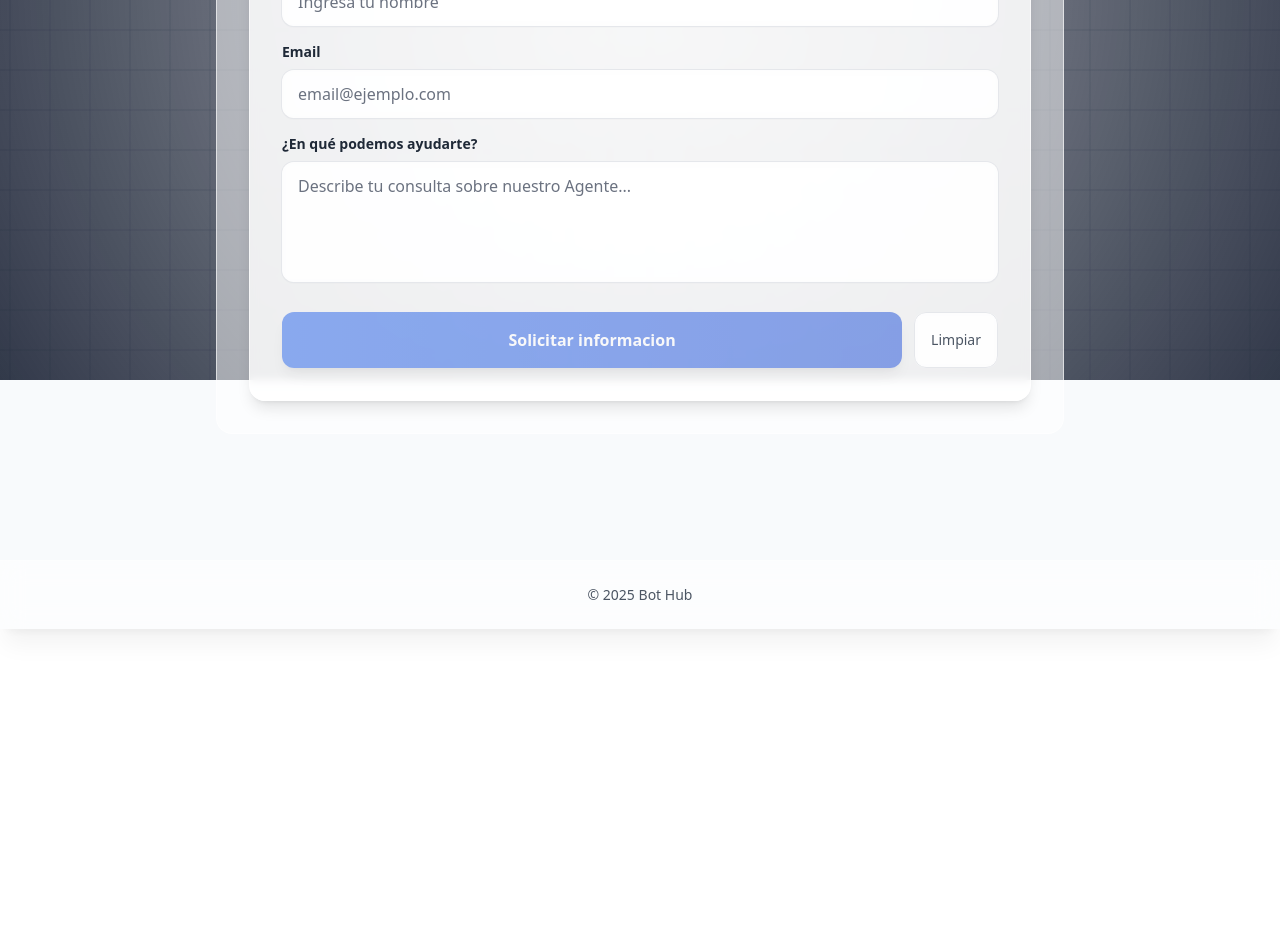
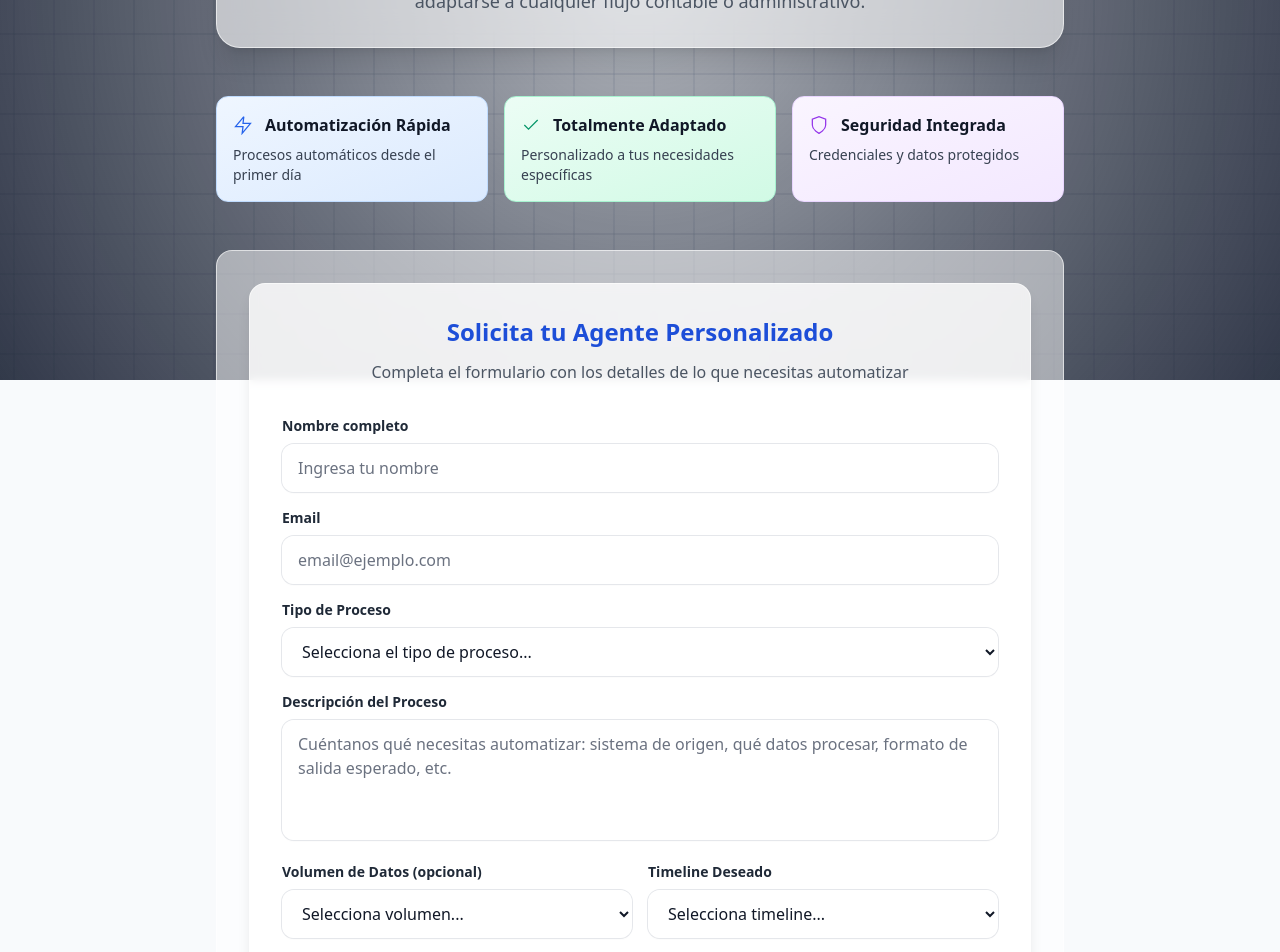
Before and after one commit to gonzalo-lopez834/bot-hub, a React (Vite) app: page /contact in a window 1280 px wide. Shown: the part 420-1372 px from the top of the page. Before the commit the page ends 1049 px from the top, so only its background shows below. Built offline with nearby package versions, Linux system fonts and the light colour scheme.

Commit message:
feat: Enhance Contact and FormsDetail components with custom bot request features; add new icons and validation for additional fields

```diff
--- a/src/components/Contact.jsx
+++ b/src/components/Contact.jsx
@@ -1,15 +1,52 @@
 import Container from './Container.jsx'
 import FormsDetail from './FormsDetail.jsx'
+import Icon from './Icon.jsx'
 
 export default function Contact() {
   return (
     <Container>
       <div className="min-h-screen p-6 max-w-4xl mx-auto">
-        <div className="text-center mb-8">
+        {/* Header Section */}
+        <div className="text-center mb-12 bg-white/60 backdrop-blur-lg rounded-3xl p-8 border border-white/60 shadow-xl">
+          <div className="inline-block p-4 bg-blue-100 rounded-2xl mb-4">
+            <Icon name="robot" className="w-10 h-10 text-blue-600" />
+          </div>
+          <h1 className="text-4xl font-bold text-gray-900 mb-3">
+            Solicita tu Agente Personalizado
+          </h1>
+          <p className="text-lg text-gray-600 max-w-2xl mx-auto">
+            ¿Necesitas automatizar un proceso específico? Cuéntanos sobre tu bot ideal y nosotros nos encargamos de crearlo. Nuestros agentes están diseñados para adaptarse a cualquier flujo contable o administrativo.
+          </p>
         </div>
 
+        {/* Features Preview */}
+        <div className="grid grid-cols-1 sm:grid-cols-3 gap-4 mb-12">
+          <div className="bg-gradient-to-br from-blue-50 to-blue-100 rounded-xl p-4 border border-blue-200">
+            <div className="flex items-center gap-3 mb-2">
+              <Icon name="lightning" className="w-5 h-5 text-blue-600" />
+              <h3 className="font-semibold text-gray-900">Automatización Rápida</h3>
+            </div>
+            <p className="text-sm text-gray-700">Procesos automáticos desde el primer día</p>
+          </div>
+          <div className="bg-gradient-to-br from-emerald-50 to-emerald-100 rounded-xl p-4 border border-emerald-200">
+            <div className="flex items-center gap-3 mb-2">
+              <Icon name="check" className="w-5 h-5 text-emerald-600" />
+              <h3 className="font-semibold text-gray-900">Totalmente Adaptado</h3>
+            </div>
+            <p className="text-sm text-gray-700">Personalizado a tus necesidades específicas</p>
+          </div>
+          <div className="bg-gradient-to-br from-purple-50 to-purple-100 rounded-xl p-4 border border-purple-200">
+            <div className="flex items-center gap-3 mb-2">
+              <Icon name="shield" className="w-5 h-5 text-purple-600" />
+              <h3 className="font-semibold text-gray-900">Seguridad Integrada</h3>
+            </div>
+            <p className="text-sm text-gray-700">Credenciales y datos protegidos</p>
+          </div>
+        </div>
+
+        {/* Form Section */}
         <div className="bg-white/50 rounded-2xl p-8 border border-white/60">
-          <FormsDetail service={null} className="mt-0" />
+          <FormsDetail service={null} isCustomBot={true} className="mt-0" />
         </div>
       </div>
     </Container>
--- a/src/components/FormsDetail.jsx
+++ b/src/components/FormsDetail.jsx
@@ -2,7 +2,7 @@ import { useEffect, useRef } from 'react'
 import { useContactForm } from '../hooks/useContactForm'
 import { getColorSchemeForService } from '../utils/colorSchemes'
 
-export default function FormsDetail({ service, colorScheme = null, className = 'mt-8' }) {
+export default function FormsDetail({ service, colorScheme = null, className = 'mt-8', isCustomBot = false }) {
   const alertRef = useRef(null)
 
   // Usar el colorScheme proporcionado o generar uno basado en el service ID
@@ -19,7 +19,7 @@ export default function FormsDetail({ service, colorScheme = null, className = '
     submit,
     reset,
     setValues,
-  } = useContactForm({ serviceId: service?.id || '' })
+  } = useContactForm({ serviceId: service?.id || '', isCustomBot })
 
   // Sync serviceId when the selected service changes
   useEffect(() => {
@@ -68,11 +68,12 @@ export default function FormsDetail({ service, colorScheme = null, className = '
     <section className={rootClass} aria-labelledby="contact-title">
       <div className="text-center mb-8">
         <h2 id="contact-title" className={`text-2xl font-bold ${activeColorScheme.title} mb-3`}>
-          Realiza una consulta sobre nuestro Agente
+          {isCustomBot ? 'Solicita tu Agente Personalizado' : 'Realiza una consulta sobre nuestro Agente'}
         </h2>
         <p className="text-gray-600 mb-6">
-          Completa el formulario para recibir más detalles sobre{' '}
-          <span className="font-semibold text-gray-800">{service?.title}</span>
+          {isCustomBot
+            ? 'Completa el formulario con los detalles de lo que necesitas automatizar'
+            : `Completa el formulario para recibir más detalles sobre ${service?.title || 'nuestros servicios'}`}
         </p>
       </div>
 
@@ -161,6 +162,115 @@ export default function FormsDetail({ service, colorScheme = null, className = '
           )}
         </div>
 
+        {isCustomBot && (
+          <>
+            <div>
+              <label htmlFor="processType" className="block text-sm font-semibold text-gray-800 mb-2">
+                Tipo de Proceso
+              </label>
+              <select
+                id="processType"
+                name="processType"
+                className={`w-full rounded-xl border-0 bg-white/70 backdrop-blur-sm px-4 py-3 text-gray-900 shadow-sm ring-1 ring-gray-200 focus:ring-2 ${inputFocusClass} focus:bg-white/90 transition-all duration-200`}
+                value={values.processType}
+                onChange={onChange}
+                onBlur={onBlur}
+                aria-invalid={Boolean(errors.processType)}
+                aria-describedby={errors.processType ? 'processType-err' : undefined}
+              >
+                <option value="">Selecciona el tipo de proceso...</option>
+                <option value="afip">Trámites AFIP</option>
+                <option value="onvio">Gestión Onvio</option>
+                <option value="nomina">Nómina y Sueldos</option>
+                <option value="facturas">Lectura/Gestión de Facturas</option>
+                <option value="reportes">Reportes y Consolidación</option>
+                <option value="otro">Otro</option>
+              </select>
+              {errors.processType && (
+                <p id="processType-err" className="mt-2 text-sm text-red-600 flex items-center gap-1">
+                  <span className="text-red-500">⚠</span>
+                  {errors.processType}
+                </p>
+              )}
+            </div>
+
+            <div>
+              <label htmlFor="processDescription" className="block text-sm font-semibold text-gray-800 mb-2">
+                Descripción del Proceso
+              </label>
+              <textarea
+                id="processDescription"
+                name="processDescription"
+                rows={4}
+                placeholder="Cuéntanos qué necesitas automatizar: sistema de origen, qué datos procesar, formato de salida esperado, etc."
+                className={`w-full rounded-xl border-0 bg-white/70 backdrop-blur-sm px-4 py-3 text-gray-900 placeholder-gray-500 shadow-sm ring-1 ring-gray-200 focus:ring-2 ${inputFocusClass} focus:bg-white/90 transition-all duration-200 resize-none`}
+                value={values.processDescription}
+                onChange={onChange}
+                onBlur={onBlur}
+                aria-invalid={Boolean(errors.processDescription)}
+                aria-describedby={errors.processDescription ? 'processDescription-err' : undefined}
+              />
+              {errors.processDescription && (
+                <p id="processDescription-err" className="mt-2 text-sm text-red-600 flex items-center gap-1">
+                  <span className="text-red-500">⚠</span>
+                  {errors.processDescription}
+                </p>
+              )}
+            </div>
+
+            <div className="grid grid-cols-1 sm:grid-cols-2 gap-4">
+              <div>
+                <label htmlFor="dataVolume" className="block text-sm font-semibold text-gray-800 mb-2">
+                  Volumen de Datos (opcional)
+                </label>
+                <select
+                  id="dataVolume"
+                  name="dataVolume"
+                  className={`w-full rounded-xl border-0 bg-white/70 backdrop-blur-sm px-4 py-3 text-gray-900 shadow-sm ring-1 ring-gray-200 focus:ring-2 ${inputFocusClass} focus:bg-white/90 transition-all duration-200`}
+                  value={values.dataVolume}
+                  onChange={onChange}
+                  onBlur={onBlur}
+                >
+                  <option value="">Selecciona volumen...</option>
+                  <option value="bajo">Bajo (&lt; 100 registros)</option>
+                  <option value="medio">Medio (100 - 1000 registros)</option>
+                  <option value="alto">Alto (1000 - 10000 registros)</option>
+                  <option value="muy-alto">Muy Alto (&gt; 10000 registros)</option>
+                </select>
+              </div>
+
+              <div>
+                <label htmlFor="timeline" className="block text-sm font-semibold text-gray-800 mb-2">
+                  Timeline Deseado
+                </label>
+                <select
+                  id="timeline"
+                  name="timeline"
+                  className={`w-full rounded-xl border-0 bg-white/70 backdrop-blur-sm px-4 py-3 text-gray-900 shadow-sm ring-1 ring-gray-200 focus:ring-2 ${inputFocusClass} focus:bg-white/90 transition-all duration-200`}
+                  value={values.timeline}
+                  onChange={onChange}
+                  onBlur={onBlur}
+                  aria-invalid={Boolean(errors.timeline)}
+                  aria-describedby={errors.timeline ? 'timeline-err' : undefined}
+                >
+                  <option value="">Selecciona timeline...</option>
+                  <option value="urgente">Urgente (1-2 semanas)</option>
+                  <option value="corto">Corto Plazo (2-4 semanas)</option>
+                  <option value="medio">Medio Plazo (1-2 meses)</option>
+                  <option value="flexible">Flexible</option>
+                </select>
+                {errors.timeline && (
+                  <p id="timeline-err" className="mt-2 text-sm text-red-600 flex items-center gap-1">
+                    <span className="text-red-500">⚠</span>
+                    {errors.timeline}
+                  </p>
+                )}
+              </div>
+            </div>
+          </>
+        )}
+
+        {!isCustomBot && (
           <div>
             <label htmlFor="message" className="block text-sm font-semibold text-gray-800 mb-2">
               ¿En qué podemos ayudarte?
@@ -184,6 +294,7 @@ export default function FormsDetail({ service, colorScheme = null, className = '
               </p>
             )}
           </div>
+        )}
 
         <div className="flex flex-col sm:flex-row gap-3 pt-2">
           <button
@@ -200,7 +311,7 @@ export default function FormsDetail({ service, colorScheme = null, className = '
                 Enviando...
               </span>
             ) : (
-              'Solicitar informacion'
+              isCustomBot ? 'Solicitar Propuesta' : 'Solicitar Información'
             )}
           </button>
 
--- a/src/components/Icon.jsx
+++ b/src/components/Icon.jsx
@@ -169,6 +169,21 @@ export default function Icon({ name = 'default', className = 'w-6 h-6' }) {
         <path strokeWidth="1.5" d="M22 19a2 2 0 0 1-2 2H4a2 2 0 0 1-2-2V5a2 2 0 0 1 2-2h5l2 3h9a2 2 0 0 1 2 2z" />
       </svg>
     ),
+    robot: (
+      <svg viewBox="0 0 24 24" fill="none" stroke="currentColor" className={className} aria-hidden="true">
+        <rect x="3" y="4" width="18" height="16" rx="2" ry="2" strokeWidth="1.5" />
+        <rect x="8" y="10" width="2" height="2" rx="0.5" strokeWidth="1.5" fill="currentColor" />
+        <rect x="14" y="10" width="2" height="2" rx="0.5" strokeWidth="1.5" fill="currentColor" />
+        <path strokeWidth="1.5" d="M10 14h4" />
+        <line x1="1" y1="12" x2="3" y2="12" strokeWidth="1.5" />
+        <line x1="21" y1="12" x2="23" y2="12" strokeWidth="1.5" />
+      </svg>
+    ),
+    lightning: (
+      <svg viewBox="0 0 24 24" fill="none" stroke="currentColor" className={className} aria-hidden="true">
+        <polyline points="13 2 3 14 12 14 11 22 21 10 12 10 13 2" strokeWidth="1.5" />
+      </svg>
+    ),
     default: (
       <svg viewBox="0 0 24 24" fill="none" stroke="currentColor" className={className} aria-hidden="true">
         <circle cx="12" cy="12" r="8" strokeWidth="1.5" />
--- a/src/hooks/useContactForm.js
+++ b/src/hooks/useContactForm.js
@@ -5,22 +5,39 @@ function isEmail(value) {
   return /^[^\s@]+@[^\s@]+\.[^\s@]+$/.test(String(value || '').trim())
 }
 
-/** Valida payload y devuelve { name?:string, email?:string, message?:string } */
-function validate(values) {
+/** Valida payload y devuelve { name?:string, email?:string, message?:string, ... } */
+function validate(values, isCustomBot = false) {
   const errs = {}
   if (!values.name?.trim()) errs.name = 'Nombre requerido'
   if (!values.email?.trim()) errs.email = 'Email requerido'
   else if (!isEmail(values.email)) errs.email = 'Email inválido'
-  if (!values.message?.trim()) errs.message = 'Mensaje requerido'
+
+  if (isCustomBot) {
+    // Campos adicionales para solicitud de bot personalizado
+    if (!values.processType?.trim()) errs.processType = 'Tipo de proceso requerido'
+    if (!values.processDescription?.trim()) errs.processDescription = 'Descripción del proceso requerida'
+    if (!values.timeline?.trim()) errs.timeline = 'Timeline requerido'
+  } else {
+    // Para formulario genérico: solo mensaje
+    if (!values.message?.trim()) errs.message = 'Mensaje requerido'
+  }
+
   return errs
 }
 
 /** Hook UI-only para manejar el formulario de contacto */
 export function useContactForm(initial = {}) {
+  const isCustomBot = initial.isCustomBot || false
+
   const [values, setValues] = useState({
     name: '',
     email: '',
+    phone: '',
     message: '',
+    processType: '',
+    processDescription: '',
+    dataVolume: '',
+    timeline: '',
     serviceId: '',
     ...initial,
   })
@@ -35,17 +52,17 @@ export function useContactForm(initial = {}) {
   }, [])
 
   const onBlur = useCallback(() => {
-    setErrors(validate(values))
-  }, [values])
+    // No validar al hacer blur, solo al intentar enviar
+  }, [])
 
   const canSubmit = useMemo(() => {
-    const errs = validate(values)
+    const errs = validate(values, isCustomBot)
     return Object.keys(errs).length === 0
-  }, [values])
+  }, [values, isCustomBot])
 
   /** Simula un envío UI-only (sin backend). Reemplazar cuando tengamos contact.url */
   const submit = useCallback(async () => {
-    const errs = validate(values)
+    const errs = validate(values, isCustomBot)
     setErrors(errs)
     if (Object.keys(errs).length > 0) return
 
@@ -59,13 +76,30 @@ export function useContactForm(initial = {}) {
     } catch {
       setStatus('error')
     }
-  }, [values])
+  }, [values, isCustomBot])
 
   const reset = useCallback(() => {
-    setValues({ name: '', email: '', message: '', serviceId: initial.serviceId || '' })
+    const resetValues = isCustomBot
+      ? {
+          name: '',
+          email: '',
+          phone: '',
+          processType: '',
+          processDescription: '',
+          dataVolume: '',
+          timeline: '',
+          serviceId: initial.serviceId || '',
+        }
+      : {
+          name: '',
+          email: '',
+          message: '',
+          serviceId: initial.serviceId || '',
+        }
+    setValues(resetValues)
     setErrors({})
     setStatus('idle')
-  }, [initial.serviceId])
+  }, [initial.serviceId, isCustomBot])
 
   return { values, errors, status, isSubmitting, onChange, onBlur, canSubmit, submit, reset, setValues, setStatus }
 }
```
Lines whose indentation alone changed are shown as unchanged.
